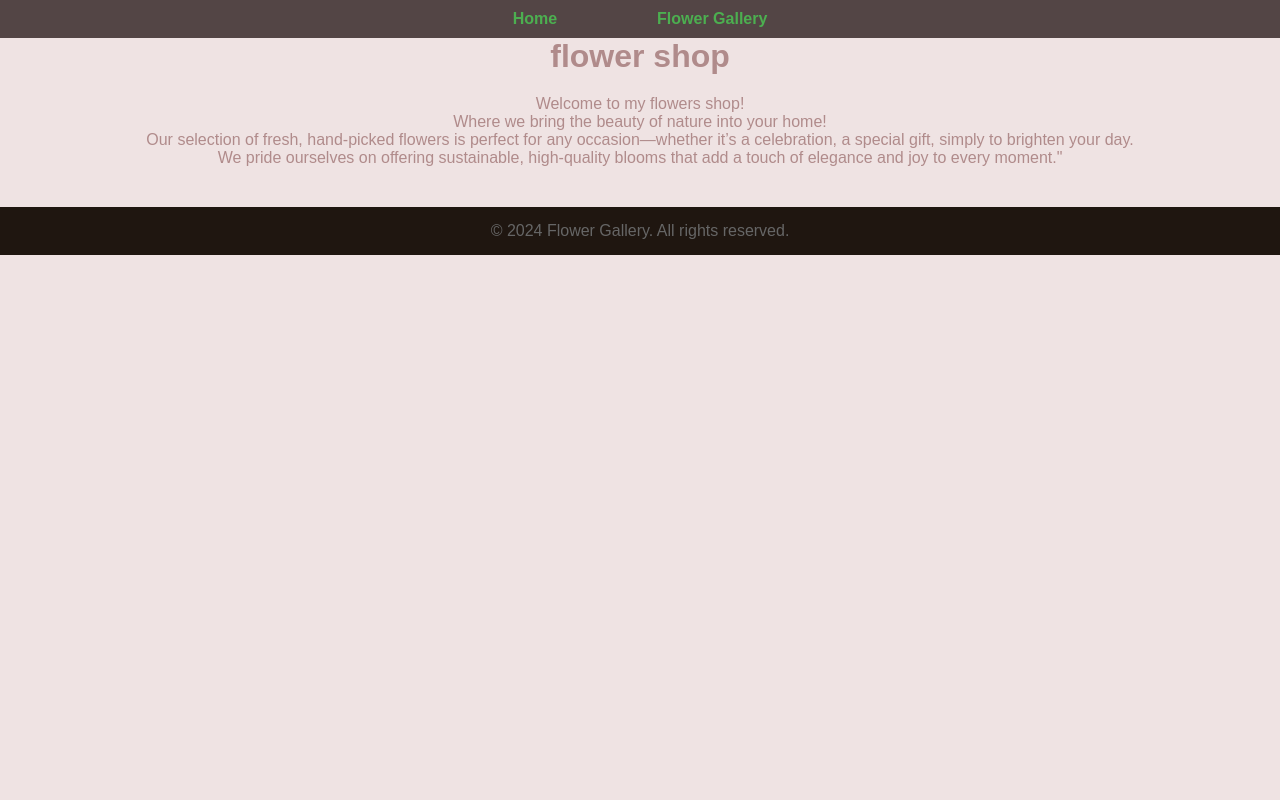
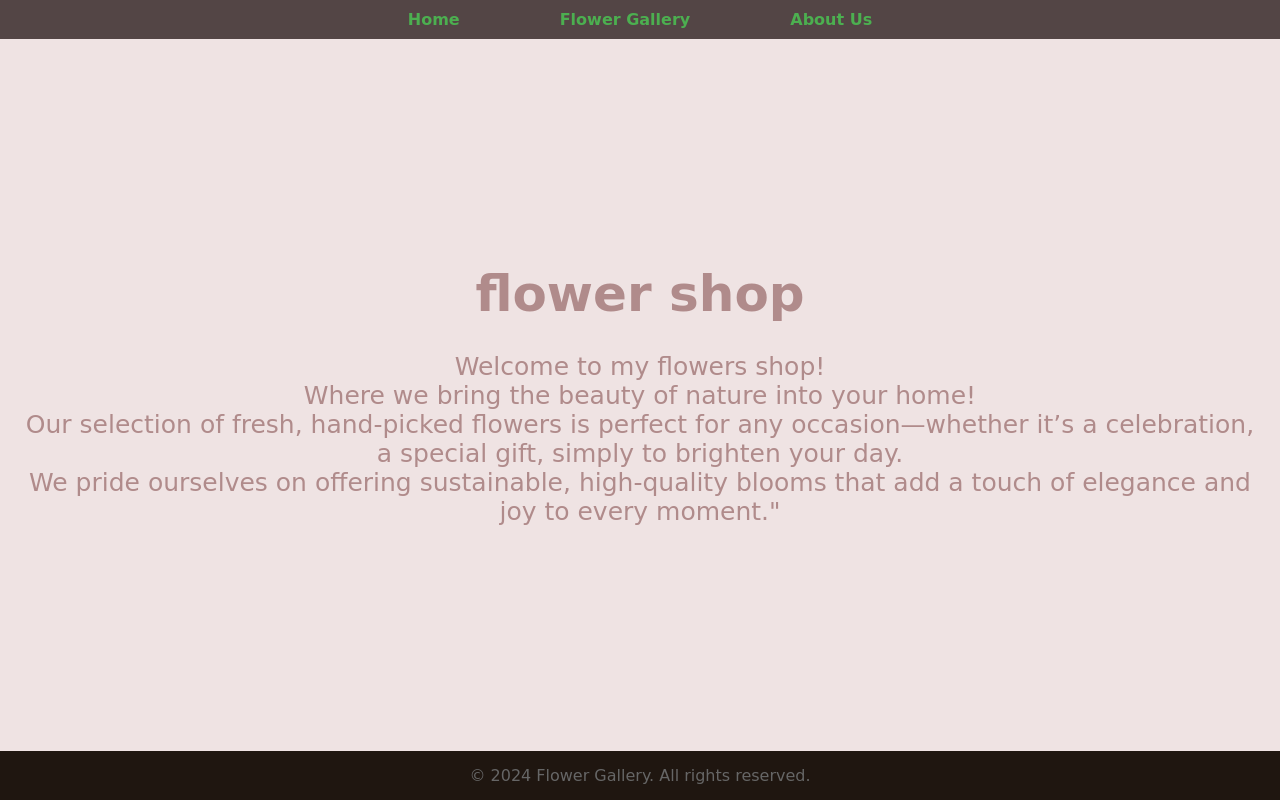
Before and after one commit to ShalevMal/flower-shop, a plain HTML site: page index.html in a window 1280 px wide. Drawn offline with Linux system fonts and the light colour scheme.

Commit message:
Added about.html and updated navigation

```diff
--- a/assets/css/style.css
+++ b/assets/css/style.css
@@ -5,14 +5,22 @@
     text-align: center;
 }
 
+html,
 body {
     background-color: #efe3e3;
-    font-family: Arial, Helvetica, sans-serif;
+    font-family: cursive;
     color: rgb(176, 139, 139);
+}
+
+body {
+    display: flex;
+    flex-direction: column;
+    min-height: 100vh;
 }
 
 main {
     display: flex;
+    flex: 1;
     justify-content: center;
     align-items: center;
     padding: 20px;
@@ -41,7 +49,7 @@ footer {
     text-align: center;
     padding: 15px;
     background-color: #1f1610;
-    margin-top: 20px;
+    margin-top: auto;
 }
 
 footer p {
@@ -82,4 +90,17 @@ h3,
 h5 {
     padding: 2px;
     text-align: center;
+
 }
+
+h3 {
+    color: #4b3731bb;
+}
+
+
+.page3 {
+    display: flex;
+    flex-direction: column;
+    font-family: cursive;
+    font-size: 25px;
+}
--- a/index.html
+++ b/index.html
@@ -14,11 +14,14 @@
             <ul>
                 <li><a href="index.html">Home</a></li>
                 <li><a href="flowers.html">Flower Gallery</a></li>
+                <li><a href="about.html">About Us</a></li>
             </ul>
         </nav>
     </header>
-    <h1>flower shop</h1>
-    <main>
+
+    <main class="page3">
+
+        <h1>flower shop</h1><br>
         <p>
             Welcome to my flowers shop! <br>
             Where we bring the beauty of nature into your home! <br>
@@ -30,9 +33,7 @@
     </main>
 
     <footer>
-        <p>
-            &copy; 2024 Flower Gallery. All rights reserved.
-        </p>
+        <p> &copy; 2024 Flower Gallery. All rights reserved. </p>
     </footer>
 
 </body>
```
Also changed, not shown: about.html (added, +48 -0 lines), flowers.html (+3 -2 lines).
